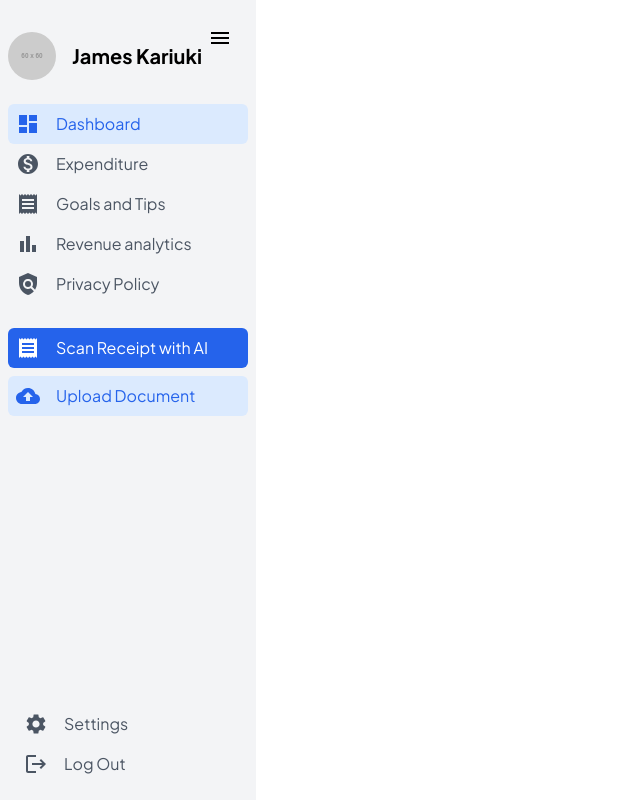
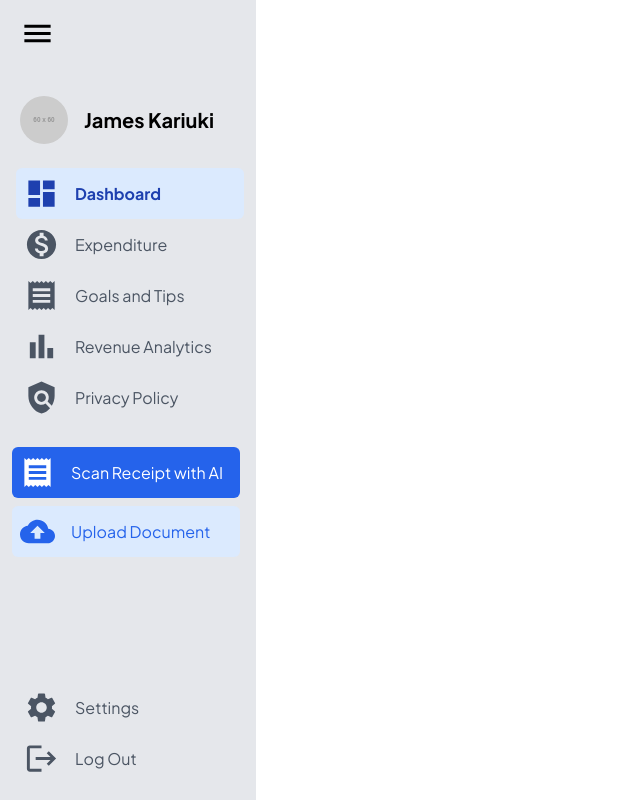
Before and after one commit to Bjoseph23/receiptvision-project, a React (Vite) app: page / in a window 1280 px wide. Shown: the whole page, without its empty margins (0-640 px from the left). Built offline with nearby package versions, Linux system fonts and the light colour scheme.

Commit message:
Fixed issue with nav bar and added functionality to Navbar

```diff
--- a/src/components/AverageSpending.jsx
+++ b/src/components/AverageSpending.jsx
@@ -1,6 +1,6 @@
 import React from "react";
-// import { ArrowUpward} from "@mui/icons-material/ArrowUpward";
-// import { ArrowDownward } from "@mui/icons-material/ArrowDownward";
+import { ArrowUpward} from "@mui/icons-material/ArrowUpward";
+import { ArrowDownward } from "@mui/icons-material/ArrowDownward";
 
 
 const AverageSpending = ({ spending = 0, income = 0, expenses = 0 }) => {
@@ -12,7 +12,7 @@ const AverageSpending = ({ spending = 0, income = 0, expenses = 0 }) => {
       <div className="flex justify-between items-center">
         <div className="flex items-center">
           <div className="flex items-center bg-green-100 text-green-500 rounded-full p-2 mr-2">
-            {/* <ArrowUpward /> */}
+            <ArrowUpward />
           </div>
           <div>
             <span className="text-sm text-gray-500">Income</span>
@@ -22,7 +22,7 @@ const AverageSpending = ({ spending = 0, income = 0, expenses = 0 }) => {
 
         <div className="flex items-center">
           <div className="flex items-center bg-red-100 text-red-500 rounded-full p-2 mr-2">
-            {/* <ArrowDownward /> */}
+            <ArrowDownward />
           </div>
           <div>
             <span className="text-sm text-gray-500">Expenses</span>
--- a/src/components/NavBar.jsx
+++ b/src/components/NavBar.jsx
@@ -1,4 +1,5 @@
 import React, { useState } from "react";
+import { NavLink } from "react-router-dom";
 import MenuIcon from "@mui/icons-material/Menu";
 import DashboardIcon from "@mui/icons-material/Dashboard";
 import MonetizationOnIcon from "@mui/icons-material/MonetizationOn";
@@ -18,28 +19,28 @@ const NavBar = () => {
   };
 
   const menuItems = [
-    { id: "dashboard", label: "Dashboard", icon: <DashboardIcon /> },
-    { id: "expenditure", label: "Expenditure", icon: <MonetizationOnIcon /> },
-    { id: "goals", label: "Goals and Tips", icon: <ReceiptIcon /> },
-    { id: "analytics", label: "Revenue analytics", icon: <BarChartIcon /> },
-    { id: "privacy", label: "Privacy Policy", icon: <PolicyIcon /> },
+    { id: "dashboard", label: "Dashboard", icon: <DashboardIcon fontSize="large" />, path: "/dashboard" },
+    { id: "expenditure", label: "Expenditure", icon: <MonetizationOnIcon fontSize="large" />, path: "/expenditure" },
+    { id: "goals", label: "Goals and Tips", icon: <ReceiptIcon fontSize="large" />, path: "/goals" },
+    { id: "analytics", label: "Revenue Analytics", icon: <BarChartIcon fontSize="large" />, path: "/analytics" },
+    { id: "privacy", label: "Privacy Policy", icon: <PolicyIcon fontSize="large" />, path: "/privacy" },
   ];
 
   return (
-    <div className="flex">
+    <div className="flex m-0 p-0 pr-0">
       {/* Sidebar */}
       <div
         className={`${
           isOpen ? "w-64" : "w-20"
-        } bg-gray-100 h-full p-0 m-0 pt-8 pl-2 pr-2 relative duration-90`}
+        } bg-gray-200 h-full p-0 m-0 pt-8 pl-2 pr-2 relative duration-90`}
       >
         {/* Menu Icon */}
-        <div className="absolute top-6 right-6 cursor-pointer pl-3" onClick={toggleNav}>
-          <MenuIcon />
+        <div className="absolute top-2 left-3 cursor-pointer p-2" onClick={toggleNav}>
+          <MenuIcon fontSize="large" />
         </div>
 
         {/* User Info */}
-        <div className="flex items-center gap-x-4">
+        <div className="flex items-center gap-x-4 mt-16 pl-3">
           <img
             src="https://placehold.co/60"
             alt="User Avatar"
@@ -51,71 +52,74 @@ const NavBar = () => {
         </div>
 
         {/* Menu Items */}
-        <ul className="pt-6">
+        <ul className="pt-6 pr-1 pl-2">
           {menuItems.map((item) => (
-            <li
+            <NavLink
+              to={item.path}
               key={item.id}
               onClick={() => setActiveItem(item.id)}
-              className={`flex items-center gap-x-4 p-2 cursor-pointer rounded-md
+              className={`relative flex items-center justify-start gap-x-4 p-2 cursor-pointer rounded-md
                 ${
                   activeItem === item.id
-                    ? "bg-blue-100 text-blue-600"
+                    ? "bg-blue-100 text-blue-800 font-bold"
                     : "text-gray-600"
                 } hover:bg-blue-50 transition-all duration-300`}
             >
-              {item.icon}
-              {isOpen && <span className="origin-left duration-200">{item.label}</span>}
-            </li>
+              {/* Align the icons */}
+              <span className="flex-shrink-0 text-xl">{item.icon}</span>
+
+              {/* Show labels when sidebar is open */}
+              {isOpen && (
+                <span className="origin-left duration-200">{item.label}</span>
+              )}
+            </NavLink>
           ))}
         </ul>
 
         {/* Special Buttons */}
-        <div className="mt-6">
+        <div className="mt-6 pr-2 pl-1">
           <button className="flex items-center w-full gap-x-4 p-2 rounded-md bg-blue-600 text-white hover:bg-blue-700">
-            <ReceiptIcon />
+            <ReceiptIcon fontSize="large" />
             {isOpen && <span>Scan Receipt with AI</span>}
           </button>
 
-          <button className="flex items-center w-full gap-x-4 p-2 mt-2 rounded-md bg-blue-100 text-blue-600 hover:bg-blue-200">
-            <UploadIcon />
-            {isOpen && <span>Upload Document</span>}
+          <button className="flex items-center  w-full gap-x-4 p-2 mt-2 rounded-md bg-blue-100 text-blue-600 hover:bg-blue-200">
+            <UploadIcon fontSize="large" />
+            {isOpen && <span classname="font-bold">Upload Document</span>}
           </button>
         </div>
 
         {/* Settings and Logout */}
         <div className="absolute bottom-4 left-0 w-full px-4">
           <ul>
-            <li
+            <NavLink
+              to="/settings"
               onClick={() => setActiveItem("settings")}
-              className={`flex items-center gap-x-4 p-2 cursor-pointer rounded-md
+              className={`relative flex items-center gap-x-4 p-2 cursor-pointer rounded-md
                 ${
                   activeItem === "settings"
-                    ? "bg-blue-100 text-blue-600"
+                    ? "bg-blue-100 text-blue-800 font-bold"
                     : "text-gray-600"
                 } hover:bg-blue-50 transition-all duration-300`}
             >
-              <SettingsIcon />
+              <SettingsIcon fontSize="large" />
               {isOpen && <span>Settings</span>}
-            </li>
-            <li
+            </NavLink>
+            <NavLink
+              to="/logout"
               onClick={() => setActiveItem("logout")}
-              className={`flex items-center gap-x-4 p-2 cursor-pointer rounded-md
+              className={`relative flex items-center gap-x-4 p-2 cursor-pointer rounded-md
                 ${
                   activeItem === "logout"
-                    ? "bg-blue-100 text-blue-600"
+                    ? "bg-blue-100 text-blue-800 font-bold"
                     : "text-gray-600"
                 } hover:bg-blue-50 transition-all duration-300`}
             >
-              <LogoutIcon />
+              <LogoutIcon fontSize="large" />
               {isOpen && <span>Log Out</span>}
-            </li>
+            </NavLink>
           </ul>
         </div>
-      </div>
-
-      {/* Main Content Area */}
-      <div className="flex-1 p-10">
-        {/* Content goes here */}
       </div>
     </div>
   );
--- /dev/null
+++ b/src/components/TipsCard.jsx
@@ -0,0 +1,42 @@
+import React from 'react';
+
+const TipsCard = () => {
+  return (
+    <div className="bg-blue-50 p-4 rounded-2xl shadow-md">
+      <h3 className="font-bold text-lg mb-4">Tips based on your spending</h3>
+      <div className="flex flex-col space-y-4">
+        {/* Tip 1 */}
+        <div className="flex flex-col">
+          <div className="flex items-center">
+            <span className="w-2 h-2 bg-blue-700 rounded-full mr-2"></span>
+            <p className="font-semibold">Based on your monthly spending</p>
+          </div>
+          <p className="text-gray-500 text-sm">it is recommended that you .......</p>
+          <hr className="mt-2 border-t border-gray-200" />
+        </div>
+
+        {/* Tip 2 */}
+        <div className="flex flex-col">
+          <div className="flex items-center">
+            <span className="w-2 h-2 bg-blue-700 rounded-full mr-2"></span>
+            <p className="font-semibold">Based on your monthly income</p>
+          </div>
+          <p className="text-gray-500 text-sm">it is recommended that you .......</p>
+          <hr className="mt-2 border-t border-gray-200" />
+        </div>
+
+        {/* Tip 3 */}
+        <div className="flex flex-col">
+          <div className="flex items-center">
+            <span className="w-2 h-2 bg-blue-700 rounded-full mr-2"></span>
+            <p className="font-semibold">Analyzing your goals</p>
+          </div>
+          <p className="text-gray-500 text-sm">it is recommended that you .......</p>
+          <hr className="mt-2 border-t border-gray-200" />
+        </div>
+      </div>
+    </div>
+  );
+};
+
+export default TipsCard;
--- a/src/pages/Dashboard.jsx
+++ b/src/pages/Dashboard.jsx
@@ -5,12 +5,15 @@ import LineChartComponent from "../components/LineChartComponent";
 import BarChartComponent from "../components/BarChartComponent";
 import PieChartComponent from "../components/PieChartComponent";
 import RecentTransactions from "../components/RecentTransactions";
+import ArrowUpward from "@mui/icons-material/ArrowUpward";
+import ArrowDownward from "@mui/icons-material/ArrowDownward";
+
 
 const Dashboard = () => {
   const [data, setData] = useState({
-    spending: 0,
-    income: 0,
-    expenses: 0,
+    spending: 500,
+    income: 1000,
+    expenses: 200,
     tips: [],
     transactions: [],
     categories: []
@@ -32,38 +35,43 @@ const Dashboard = () => {
   }, []);
 
   return (
-      <div className="flex-1 pl-4 m-0 first-line:p-6 bg-gray-100">
-        <h1 className="text-4xl font-bold text-blue-600 mb-6">Welcome Back James Kariuki</h1>
-        <h2 className="text-xl font-semibold mb-6">Dashboard</h2>
+    <div className="flex-1 pl-10 pt-10 p-6 bg-gray-100">
+      <h1 className="text-4xl font-bold text-blue-600 mb-2">Welcome Back James Kariuki</h1>
+      <h2 className="text-xl font-semibold mb-6">Dashboard</h2>
 
-        {/* Grid layout for the cards and charts */}
-        <div className="grid grid-cols-1 md:grid-cols-2 lg:grid-cols-4 gap-6">
-          {/* First two rows (Average Spending & Tips) */}
+      {/* Grid layout for the cards and charts */}
+      <div className="grid grid-cols-1 sm:grid-cols-2 lg:grid-cols-3 gap-6">
+
+        {/* First row */}
+        <div className="lg:col-span-2 grid grid-cols-2 gap-6">
           <AverageSpending
             spending={data.spending}
             income={data.income}
             expenses={data.expenses}
-            className="col-span-2 bg-blue-100"
+            className="bg-white rounded-lg p-6"
+
           />
-          <SpendingTips tips={data.tips} className="col-span-2 bg-blue-100" />
+          <SpendingTips tips={data.tips} className="bg-white rounded-lg p-6" />
+        </div>
 
-          {/* Line Charts */}
-          <LineChartComponent title="Monthly Earnings" data={data} className="col-span-2 bg-blue-100" />
-          <LineChartComponent title="Monthly Expenses" data={data} className="col-span-2 bg-blue-100" />
+        {/* Right column for Pie Chart and Transactions */}
+        <div className="lg:row-span-2 lg:col-span-1 bg-white rounded-lg p-6 flex flex-col space-y-6">
+          <PieChartComponent title="Spending Breakdown" data={data.categories} className="bg-white rounded-lg" />
+          <RecentTransactions transactions={data.transactions} className="bg-transparent" />
+        </div>
 
-          {/* Bar Chart (Horizontal Bar Chart spanning two columns) */}
-          <BarChartComponent title="Income Against Expenses" data={data} className="col-span-4 bg-white" />
+        {/* Line charts row */}
+        <div className="lg:col-span-2 grid grid-cols-2 gap-6">
+          <LineChartComponent title="Monthly Earnings" data={data} className="bg-white rounded-lg p-6" />
+          <LineChartComponent title="Monthly Expenses" data={data} className="bg-white rounded-lg p-6" />
+        </div>
 
-          {/* Right column containing Pie Chart and Recent Transactions */}
-          <div className="col-span-2 bg-blue-100 rounded-lg p-4 flex flex-col space-y-6">
-            {/* Pie Chart for Spending Breakdown */}
-            <PieChartComponent title="Spending Breakdown" data={data.categories} className="bg-white rounded-lg" />
-            {/* Recent Transactions (Transparent Background) */}
-            <RecentTransactions transactions={data.transactions} className="bg-transparent" />
-          </div>
+        {/* Full-width bar chart */}
+        <div className="lg:col-span-3 bg-white rounded-lg p-6">
+          <BarChartComponent title="Income Against Expenses" data={data} />
         </div>
       </div>
-
+    </div>
   );
 };
 
```
